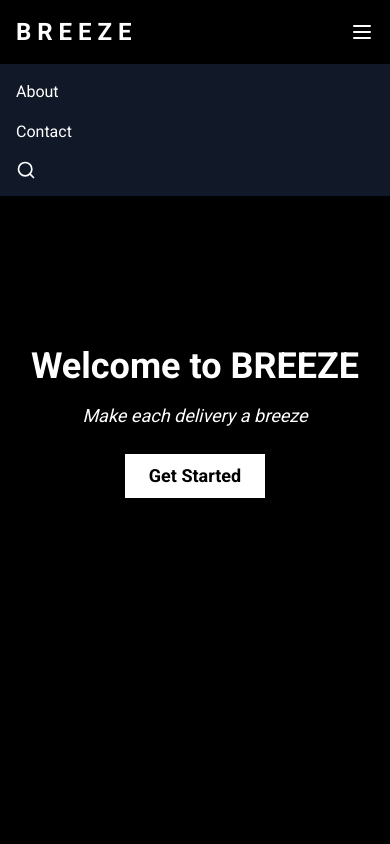
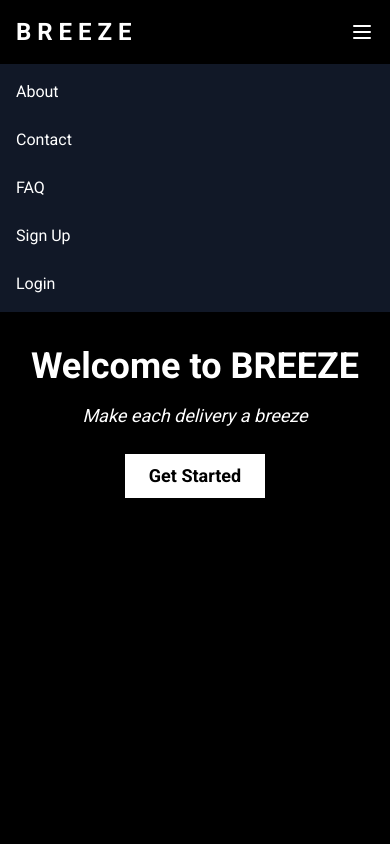
Before and after one commit to DrewHNIC/breeze_ng, a Next.js app: page / in a window 390 px wide. Both pictures are taken after a click on the button 362 px from the left and 32 px from the top of the page. Shown: the top 844 px of the page. Built offline with nearby package versions, Linux system fonts and the light colour scheme; no server answers.

Commit message:
Refactor landing page to be responsive and fetch hero videos from Supabase bucket

```diff
--- a/src/components/layout/Header.tsx
+++ b/src/components/layout/Header.tsx
@@ -32,14 +32,14 @@ const Header: React.FC = () => {
           </button>
         </div>
       </div>
-      {isMenuOpen && (
+     {isMenuOpen && (
         <div className="md:hidden bg-gray-900">
-          <div className="container mx-auto px-4 py-2">
+          <div className="container mx-auto px-4 py-2 space-y-2">
             <Link href="/about" className="block py-2 hover:text-red-900 transition duration-300">About</Link>
             <Link href="/contact" className="block py-2 hover:text-red-900 transition duration-300">Contact</Link>
-            <button className="block py-2 hover:text-red-900 transition duration-300">
-              <Search size={20} />
-            </button>
+            <Link href="/faq" className="block py-2 hover:text-red-900 transition duration-300">FAQ</Link>
+            <Link href="/#join-community" className="block py-2 hover:text-red-900 transition duration-300">Sign Up</Link>
+            <Link href="/login" className="block py-2 hover:text-red-900 transition duration-300">Login</Link>
           </div>
         </div>
       )}
```
